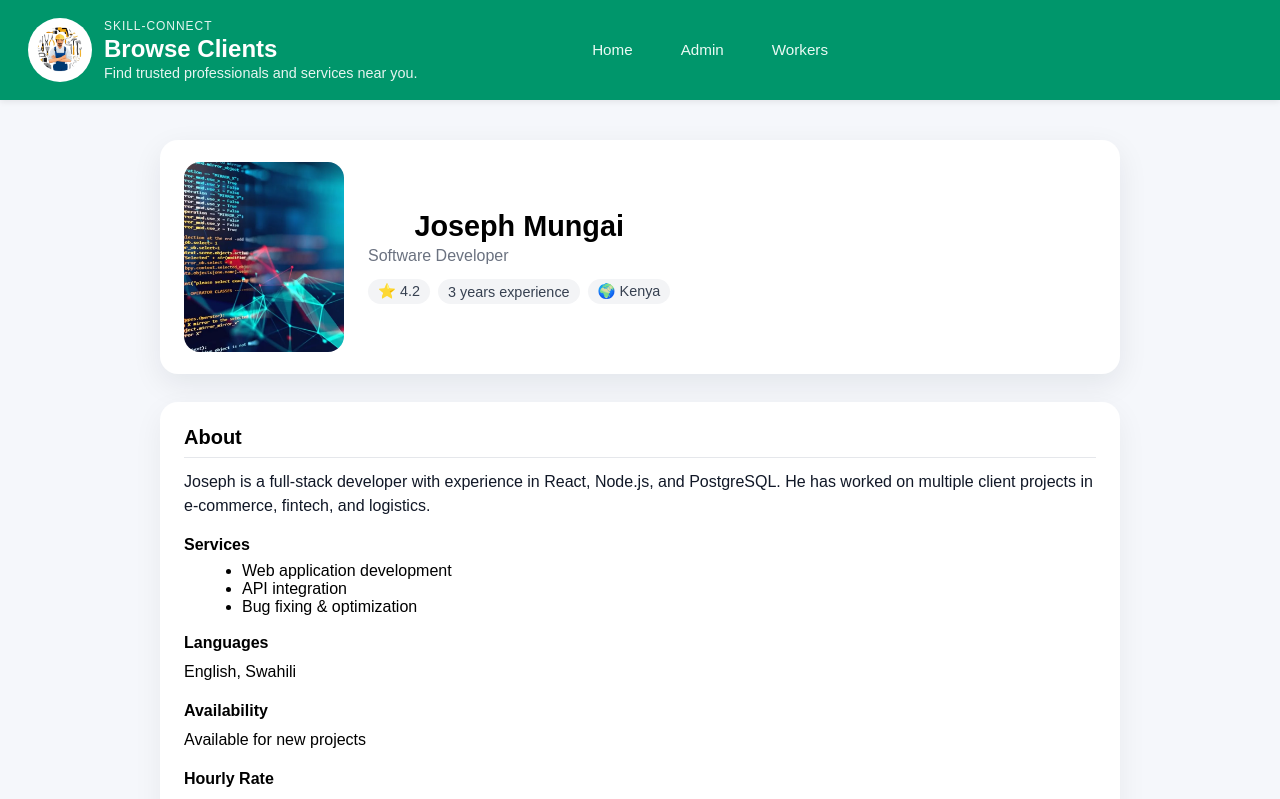
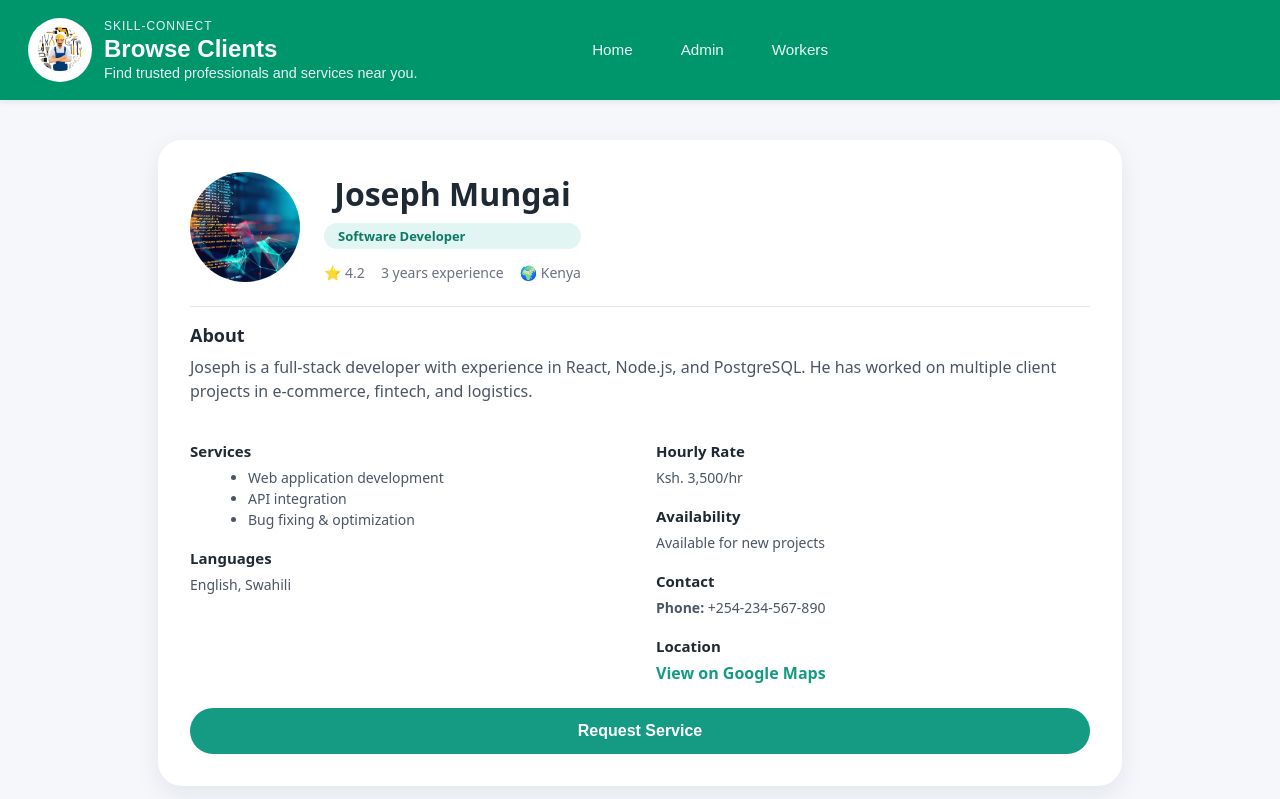
Before and after one commit to Gueverstarstone/skill-connect, a React (Vite) app: page /ClientsData/1 in a window 1280 px wide. Shown: the top 799 px of the page. Built offline with nearby package versions, Linux system fonts and the light colour scheme; a web font is replaced by a local one.

Commit message:
second_commit

```diff
--- a/src/index.css
+++ b/src/index.css
@@ -347,28 +347,34 @@ body {
 /* ===== Worker / Client Details Page ===== */
 
 .worker-details-container {
-  max-width: 960px;
+  max-width: 900px;
   margin: 40px auto;
-  padding: 0 20px 40px;
+  padding: 32px;
+  border-radius: 24px;
+  background: #ffffff;
+  box-shadow: 0 8px 24px rgba(15, 23, 42, 0.08);
+  font-family: system-ui, -apple-system, BlinkMacSystemFont, "Segoe UI",
+    sans-serif;
+  color: #1f2933;
 }
 
-/* Header card */
+/* Header (inside main card) */
 .worker-header {
   display: flex;
   align-items: center;
   gap: 24px;
-  background: #ffffff;
-  padding: 22px 24px;
-  border-radius: 18px;
-  box-shadow: 0 10px 30px rgba(15, 23, 42, 0.08);
+  margin-bottom: 24px;
+  background: transparent;
+  padding: 0;
 }
 
-/* Profile image */
+/* Avatar / image (you can use initials img or photo) */
 .worker-image {
-  width: 160px;
-  height: 190px;
+  width: 110px;
+  height: 110px;
+  border-radius: 999px;
   object-fit: cover;
-  border-radius: 16px;
+  background: #e5f4f1;
 }
 
 /* Text block next to image */
@@ -377,16 +383,23 @@ body {
   flex-direction: column;
 }
 
-/* Name + title */
+/* Name */
 .worker-name {
-  font-size: 1.8rem;
+  font-size: 32px;
   font-weight: 700;
-  margin: 0 0 4px;
+  margin: 0 0 8px;
 }
 
+/* Title as badge */
 .worker-title {
-  font-size: 1rem;
-  color: #6b7280;
+  display: inline-flex;
+  align-items: center;
+  padding: 4px 14px;
+  border-radius: 999px;
+  background: #e1f5f2;
+  color: #0e7a66;
+  font-size: 13px;
+  font-weight: 600;
   margin: 0 0 10px;
 }
 
@@ -394,55 +407,59 @@ body {
 .worker-meta {
   display: flex;
   flex-wrap: wrap;
-  gap: 8px;
+  gap: 16px;
   margin-top: 4px;
-  font-size: 0.9rem;
+  font-size: 14px;
+  color: #6b7280;
 }
 
-/* Individual meta pill */
+/* Individual meta item */
 .worker-meta span {
   display: inline-flex;
   align-items: center;
   gap: 4px;
-  padding: 4px 10px;
-  border-radius: 999px;
-  background: #f3f4f6;
-  color: #374151;
+  padding: 0;
+  border-radius: 0;
+  background: transparent;
+  color: inherit;
 }
 
-/* Info Card */
+/* Info section below header (still inside same card) */
 .worker-info-card {
-  margin-top: 28px;
-  background: #ffffff;
-  padding: 24px 24px 26px;
-  border-radius: 18px;
-  box-shadow: 0 10px 30px rgba(15, 23, 42, 0.06);
+  margin-top: 8px;
+  padding-top: 16px;
+  border-top: 1px solid #e5e7eb;
+  background: transparent;
+  box-shadow: none;
 }
 
 /* Section titles */
 .worker-info-card h2 {
-  font-size: 1.25rem;
-  margin: 0 0 12px;
-  border-bottom: 1px solid #e5e7eb;
-  padding-bottom: 8px;
+  font-size: 18px;
+  margin: 0 0 8px;
+  border: none;
+  padding: 0;
+  font-weight: 600;
 }
 
 .worker-info-card h3 {
   margin-top: 18px;
-  margin-bottom: 8px;
-  font-size: 1rem;
+  margin-bottom: 6px;
+  font-size: 15px;
+  font-weight: 600;
 }
 
 /* Paragraphs */
 .worker-description {
-  margin: 10px 0 16px;
+  margin: 4px 0 10px;
   line-height: 1.6;
-  color: #111827;
+  color: #4b5563;
 }
 
 .worker-info-card p {
   margin: 4px 0;
   line-height: 1.5;
+  color: #4b5563;
 }
 
 /* Lists */
@@ -452,7 +469,7 @@ body {
 
 /* Links */
 .worker-info-card a {
-  color: #00966b;
+  color: #159a84;
   font-weight: 600;
   text-decoration: none;
 }
@@ -461,17 +478,46 @@ body {
   text-decoration: underline;
 }
 
+/* Primary button (Request / Submit Job Request) */
+.client-button.request-btn {
+  width: 100%;
+  margin-top: 24px;
+  padding: 14px 20px;
+  border-radius: 999px;
+  border: none;
+  font-size: 16px;
+  font-weight: 600;
+  background: #159a84;
+  color: #ffffff;
+  cursor: pointer;
+  transition: transform 0.05s ease, box-shadow 0.1s ease, background 0.1s ease;
+}
+
+.client-button.request-btn:hover {
+  background: #118470;
+  box-shadow: 0 6px 16px rgba(17, 132, 112, 0.3);
+}
+
+.client-button.request-btn:active {
+  transform: translateY(1px);
+  box-shadow: 0 3px 8px rgba(17, 132, 112, 0.4);
+}
+
 /* Responsive */
 @media (max-width: 700px) {
+  .worker-details-container {
+    margin-top: 24px;
+    padding: 20px;
+  }
+
   .worker-header {
     flex-direction: column;
     text-align: center;
-    padding: 18px 16px;
   }
 
   .worker-image {
-    width: 200px;
-    height: 230px;
+    width: 90px;
+    height: 90px;
   }
 
   .worker-header-info {
@@ -482,12 +528,58 @@ body {
     justify-content: center;
   }
 
-  .worker-details-container {
-    margin-top: 24px;
-    padding: 0 14px 30px;
+  .worker-info-card {
+    padding-top: 12px;
+  }
+}
+
+/* Two-column layout for extra info */
+.two-column-info {
+  display: grid;
+  grid-template-columns: 1fr 1fr;
+  gap: 32px;
+  margin-top: 20px;
+}
+
+/* Column headings consistent with design */
+.two-column-info h3 {
+  margin-bottom: 6px;
+  font-size: 15px;
+  font-weight: 600;
+}
+
+/* Text inside columns */
+.two-column-info p,
+.two-column-info li {
+  font-size: 14px;
+  color: #4b5563;
+  line-height: 1.5;
+}
+
+/* Lists */
+.two-column-info ul {
+  margin-left: 18px;
+  margin-bottom: 10px;
+}
+
+/* Right column link */
+.two-column-info a {
+  color: #159a84;
+  font-weight: 600;
+  text-decoration: none;
+}
+
+.two-column-info a:hover {
+  text-decoration: underline;
+}
+
+/* Responsive (stack them) */
+@media (max-width: 700px) {
+  .two-column-info {
+    grid-template-columns: 1fr;
   }
 
-  .worker-info-card {
-    padding: 18px 16px 20px;
+  .two-column-info {
+    margin-top: 16px;
   }
 }
--- a/src/pages/ClientDetail.jsx
+++ b/src/pages/ClientDetail.jsx
@@ -37,12 +37,14 @@ function ClientDetails() {
       <div className="worker-info-card">
         <h2>About</h2>
 
-        {/* 2 Column About Section */}
-        <div className="about-grid">
-          <p className="worker-description">{client.about || client.text}</p>
+        {/* About text */}
+        <p className="worker-description">{client.about || client.text}</p>
 
-          <div className="about-extra">
-            {client.services && (
+        {/* Two-column section: left = services & languages, right = rate, contact, location */}
+        <div className="two-column-info">
+          {/* LEFT COLUMN */}
+          <div className="left-col">
+            {client.services && client.services.length > 0 && (
               <>
                 <h3>Services</h3>
                 <ul>
@@ -53,10 +55,20 @@ function ClientDetails() {
               </>
             )}
 
-            {client.languages && (
+            {client.languages && client.languages.length > 0 && (
               <>
                 <h3>Languages</h3>
                 <p>{client.languages.join(", ")}</p>
+              </>
+            )}
+          </div>
+
+          {/* RIGHT COLUMN */}
+          <div className="right-col">
+            {client.hourlyRate && (
+              <>
+                <h3>Hourly Rate</h3>
+                <p>{client.hourlyRate}</p>
               </>
             )}
 
@@ -67,25 +79,29 @@ function ClientDetails() {
               </>
             )}
 
-            {client.hourlyRate && (
+            {client.phone && (
               <>
-                <h3>Hourly Rate</h3>
-                <p>{client.hourlyRate}</p>
+                <h3>Contact</h3>
+                <p>
+                  <strong>Phone:</strong> {client.phone}
+                </p>
+              </>
+            )}
+
+            {client.googleMapsLink && (
+              <>
+                <h3>Location</h3>
+                <a
+                  href={client.googleMapsLink}
+                  target="_blank"
+                  rel="noreferrer"
+                >
+                  View on Google Maps
+                </a>
               </>
             )}
           </div>
         </div>
-
-        {/* Contact Section */}
-        <h3>Contact</h3>
-        <p>
-          <strong>Phone:</strong> {client.phone}
-        </p>
-
-        <h3>Location</h3>
-        <a href={client.googleMapsLink} target="_blank" rel="noreferrer">
-          View on Google Maps
-        </a>
 
         {/* Request Service Button */}
         <button className="client-button request-btn">Request Service</button>
```
